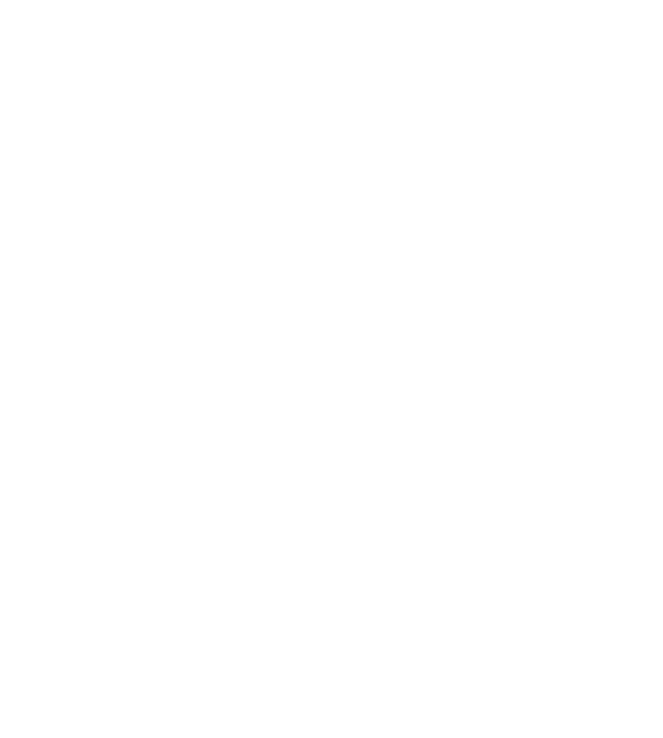
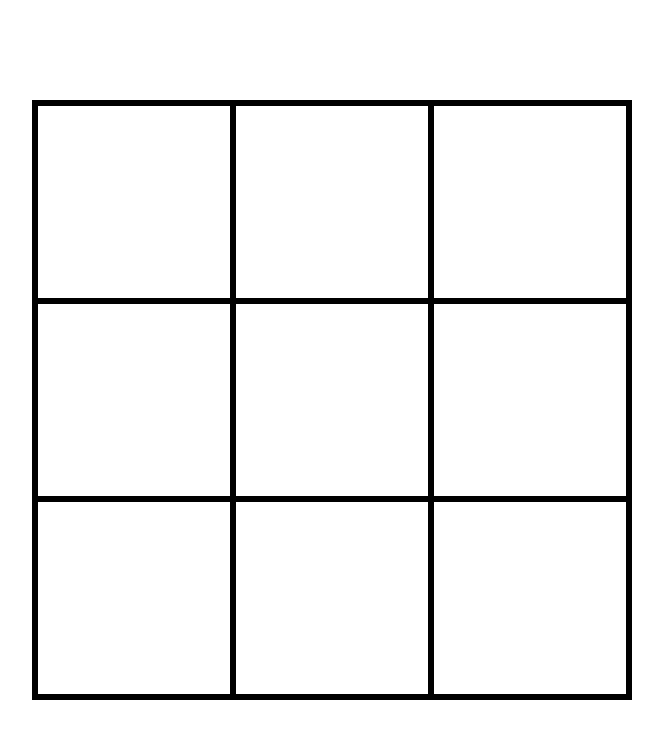
Before and after one commit to 2023-11-beginner-teamdev-a/work-space, a plain HTML site: page src/index.html in a window 1280 px wide. Shown: the whole page, without its empty margins (308-971 px from the left). Drawn offline with Linux system fonts and the light colour scheme.

Commit message:
feat: 3×3のマスを追加

```diff
--- a/src/css/styles.css
+++ b/src/css/styles.css
@@ -0,0 +1,16 @@
+table {
+  border: solid;
+  width: 600px;
+  height: 600px;
+  border-spacing: 0;
+  /* 中央寄せ用 */
+  position: absolute;
+  top: 50%;
+  left: 50%;
+  transform: translate(-50%, -50%);
+  /* 中央寄せ用 */
+}
+
+td {
+  border: solid;
+}
--- a/src/index.html
+++ b/src/index.html
@@ -3,7 +3,26 @@
   <head>
     <meta charset="UTF-8" />
     <meta name="viewport" content="width=device-width, initial-scale=1.0" />
-    <title>TETRIS</title>
+    <link rel="stylesheet" href="./css/styles.css" />
+    <title>tic-tac-toe</title>
   </head>
-  <body></body>
+  <body>
+    <table>
+      <tr>
+        <td></td>
+        <td></td>
+        <td></td>
+      </tr>
+      <tr>
+        <td></td>
+        <td></td>
+        <td></td>
+      </tr>
+      <tr>
+        <td></td>
+        <td></td>
+        <td></td>
+      </tr>
+    </table>
+  </body>
 </html>
```
